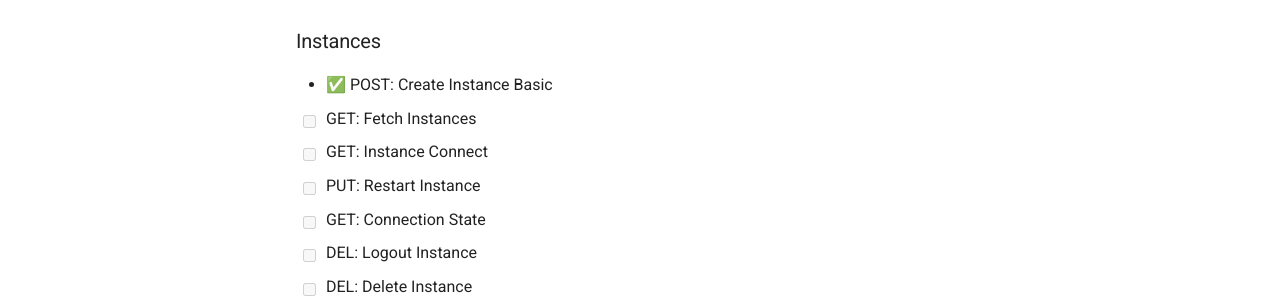
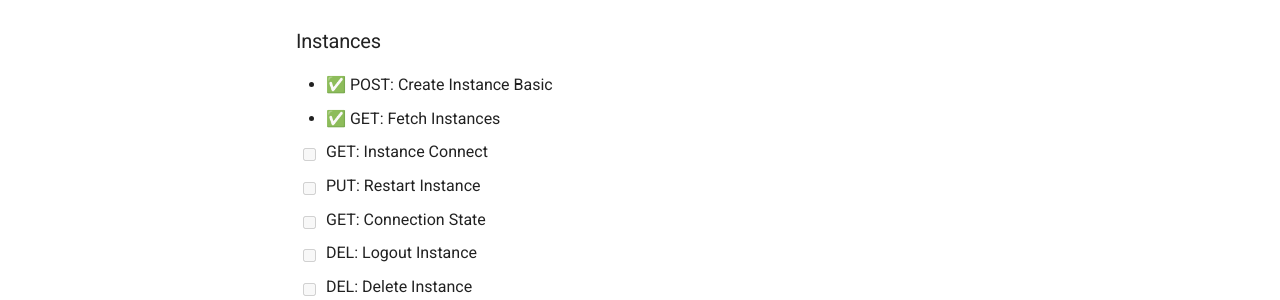
Before and after one commit to hudsonbrendon/python-evolution-api, an MkDocs documentation site: the page built from docs/index.md, in a window 1280 px wide and 900 px high, scrolled down 4139 px. Shown: the part 151-451 px from the top of the window. Built offline with MkDocs 1.6.1 and Material for MkDocs 9.7.7, drawn with Linux system fonts in a browser that asks for light colours; some web fonts are replaced.

```diff
--- a/docs/index.md
+++ b/docs/index.md
@@ -201,7 +201,7 @@ This checklist shows the current implementation status of Evolution API features
 
 ### Instances
 - ✅ POST: Create Instance Basic
-- [ ] GET: Fetch Instances
+- ✅ GET: Fetch Instances
 - [ ] GET: Instance Connect
 - [ ] PUT: Restart Instance
 - [ ] GET: Connection State
```
